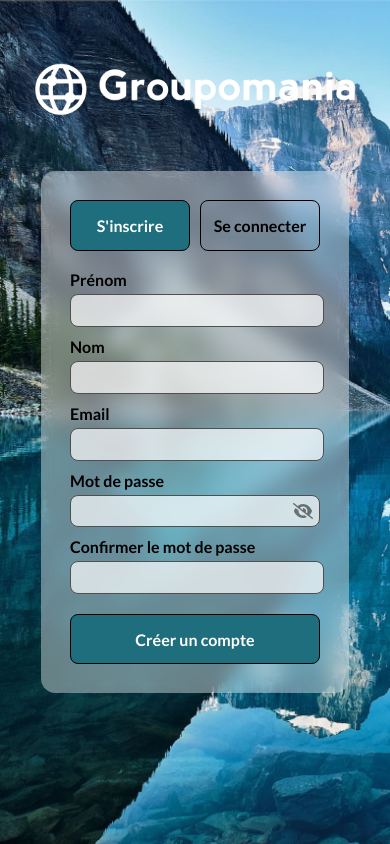
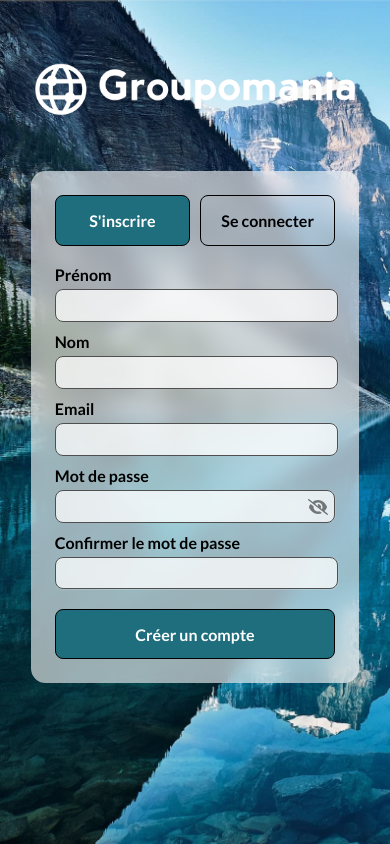
Before and after one commit to CamilleLinan/Projet-7-Groupomania-Front, a React (Create React App) app: page / in a window 390 px wide. Built offline with nearby package versions, Linux system fonts and the light colour scheme; no server answers.

Commit message:
clean scss

```diff
--- a/src/styles/main.css
+++ b/src/styles/main.css
@@ -1,3 +1,11 @@
+@media (max-width: 768px) {
+  .log_container_header_logo {
+    width: 75% !important;
+  }
+  .log_container_section {
+    width: 75% !important;
+  }
+}
 .log_container_header {
   display: flex;
   flex-direction: column;
@@ -5,14 +13,14 @@
 .log_container_header_logo {
   min-width: 320px;
   width: 50%;
-  max-width: 600px;
+  max-width: 550px;
   margin: 50px auto;
 }
 .log_container_section {
-  background-color: rgba(255, 255, 255, 0.4) !important;
   width: 50%;
   min-width: 250px;
   max-width: 600px;
+  padding: 1.5rem;
 }
 .log_container_section_header {
   display: flex;
@@ -25,17 +33,6 @@
 }
 .form_input {
   width: 99%;
-  height: 1.8rem;
-  margin-top: 5px;
-  margin-bottom: 10px;
-  border: 1px solid rgb(80, 79, 79);
-  border-radius: 0.5rem;
-  font-size: 16px;
-  background: rgba(255, 255, 255, 0.7);
-}
-.form_input:focus {
-  outline: solid #1e6e7d;
-  border-color: #1e6e7d;
 }
 
 .btn_form {
@@ -87,7 +84,7 @@ nav {
   align-items: center;
   background-color: rgba(255, 255, 255, 0.6);
   backdrop-filter: blur(15px);
-  margin: 0 -7px;
+  margin: 0 -8px;
   margin-bottom: 0;
 }
 .nav_container_logo {
@@ -179,9 +176,9 @@ nav {
   }
   .separateBox {
     margin-top: 40px !important;
-    border-top: 1px solid rgba(65, 65, 65, 0.3);
     width: 100%;
     z-index: 3;
+    border-top: 1px solid rgba(65, 65, 65, 0.3);
   }
   #file_profil {
     margin: 10px auto 0px auto !important;
@@ -191,9 +188,7 @@ nav {
   width: 80%;
   min-width: 250px;
   max-width: 950px;
-  margin: auto;
-  margin-bottom: 40px !important;
-  margin-top: 120px !important;
+  margin: 120px auto 40px auto !important;
   z-index: 10;
 }
 .profil_container_header {
@@ -210,11 +205,11 @@ nav {
   font-size: 25px;
 }
 .profil_container_update {
-  border-top: 1px solid rgba(65, 65, 65, 0.3);
   padding-top: 15px;
   width: 100%;
   display: flex;
   justify-content: space-around;
+  border-top: 1px solid rgba(65, 65, 65, 0.3);
 }
 .profil_container_update_title {
   text-align: center;
@@ -397,8 +392,8 @@ nav {
   display: flex;
   flex-direction: column;
   padding: 1rem !important;
+  background-color: rgba(255, 255, 255, 0.6) !important;
   border: 1px solid rgba(65, 65, 65, 0.3);
-  background-color: rgba(255, 255, 255, 0.6) !important;
 }
 .trending_container_newpost_header {
   display: flex;
@@ -410,29 +405,15 @@ nav {
 .trending_container_newpost_photo {
   width: 75px;
   height: 75px;
-  border: 1px solid rgba(65, 65, 65, 0.3);
   border-radius: 3rem;
   object-fit: cover;
+  border: 1px solid rgba(65, 65, 65, 0.3);
 }
 .trending_container_newpost_form {
   width: 100%;
 }
 .trending_container_newpost_form_input {
-  height: 1.8rem;
   margin-bottom: 5px;
-  color: #000000;
-  border: 1px solid rgb(80, 79, 79);
-  border-radius: 0.3rem;
-  font-size: 16px;
-  background: rgba(255, 255, 255, 0);
-  backdrop-filter: blur(30px);
-}
-.trending_container_newpost_form_input:hover {
-  filter: brightness(1.2);
-}
-.trending_container_newpost_form_input:focus {
-  outline: solid #1e6e7d;
-  border-color: #1e6e7d;
 }
 .trending_container_post {
   position: relative;
@@ -441,7 +422,6 @@ nav {
   margin: 1.5rem 0 0 0 !important;
   padding: 0 !important;
   border: 1px solid rgba(65, 65, 65, 0.3);
-  background-color: rgba(255, 255, 255, 0.7) !important;
 }
 .trending_container_post_icons {
   position: absolute;
@@ -468,13 +448,10 @@ nav {
 .trending_container_post_poster_photo {
   width: 3rem;
   height: 3rem;
-  border: 1px solid rgba(65, 65, 65, 0.3);
   border-radius: 2rem;
   object-fit: cover;
   margin-right: 0.5rem;
-}
-.trending_container_post_poster_infos {
-  margin-left: 10px;
+  border: 1px solid rgba(65, 65, 65, 0.3);
 }
 .trending_container_post_poster_infos_name {
   margin-top: 0;
@@ -532,7 +509,7 @@ nav {
   margin-top: 0.8rem;
 }
 .btn_newpost_disabled {
-  opacity: 0.5;
+  opacity: 1;
 }
 .btn_newpost_disabled:hover {
   transform: none;
@@ -592,14 +569,33 @@ button:hover {
   box-shadow: 0 0 16px rgba(0, 0, 0, 0.1803921569);
 }
 
-.bold {
-  font-family: "Lato-Bold";
-}
-
 a {
   display: block;
   color: #000000;
   text-decoration: none;
+}
+
+input {
+  height: 1.8rem;
+  margin-top: 5px;
+  margin-bottom: 10px;
+  border: 1px solid rgb(80, 79, 79);
+  border-radius: 0.5rem;
+  font-size: 16px;
+  color: #000000;
+  background: rgba(255, 255, 255, 0.7);
+  backdrop-filter: blur(30px);
+}
+input:hover {
+  filter: brightness(1.2);
+}
+input:focus {
+  outline: solid #1e6e7d;
+  border-color: #1e6e7d;
+}
+
+.bold {
+  font-family: "Lato-Bold";
 }
 
 .bg_section {
@@ -607,7 +603,7 @@ a {
   backdrop-filter: blur(10px);
   border-radius: 0.9rem;
   margin: auto;
-  padding: 1.8rem;
+  padding: 1.5rem;
 }
 
 .success {
--- a/src/styles/sass/_ConfirmModal.scss
+++ b/src/styles/sass/_ConfirmModal.scss
@@ -41,6 +41,7 @@
 
         &_section {
             padding: 0.5rem 1rem;
+
             &_message {
                 font-size: 17px;
                 text-align: center;
--- a/src/styles/sass/_Login.scss
+++ b/src/styles/sass/_Login.scss
@@ -1,4 +1,15 @@
 @import '../../styles/sass/variables';
+
+@media(max-width: 768px) {
+    .log_container {
+        &_header_logo {
+            width: 75% !important;
+        }
+
+        &_section {
+        width: 75% !important;
+    }}
+}
 
 .log_container {
     &_header {
@@ -8,16 +19,16 @@
         &_logo {
             min-width: 320px;
             width: 50%;
-            max-width: 600px;
+            max-width: 550px;
             margin: 50px auto;
         }
     }
 
     &_section {
-        background-color: $bg-form-section !important;
         width: 50%;
         min-width: 250px;
         max-width: 600px;
+        padding: 1.5rem;
 
         &_header {
             display: flex;
@@ -32,17 +43,6 @@
     margin-top: 10px;
     &_input {
         width: 99%;
-        height: 1.8rem;
-        margin-top: 5px;
-        margin-bottom: 10px;
-        border: 1px solid rgb(80, 79, 79);
-        border-radius: 0.5rem;
-        font-size: 16px;
-        background: rgba(255, 255, 255, 0.7);
-        &:focus {
-            outline: solid $primary-clr;
-            border-color: $primary-clr;
-        }
     }
 }
 
--- a/src/styles/sass/_Navbar.scss
+++ b/src/styles/sass/_Navbar.scss
@@ -29,7 +29,7 @@ nav {
     align-items: center;
     background-color: $bg-section;
     backdrop-filter: blur(15px);
-    margin: 0 -7px;
+    margin: 0 -8px;
     margin-bottom: 0;
 
     &_logo  {
--- a/src/styles/sass/main.scss
+++ b/src/styles/sass/main.scss
@@ -44,14 +44,33 @@ button {
     }
 }
 
-.bold {
-    font-family: 'Lato-Bold';
-}
-
 a {
     display: block;
     color: $text-clr;
     text-decoration: none;
+}
+
+input {
+    height: 1.8rem;
+    margin-top: 5px;
+    margin-bottom: 10px;
+    border: 1px solid rgb(80, 79, 79);
+    border-radius: 0.5rem;
+    font-size: 16px;
+    color: $text-clr;
+    background: rgba(255, 255, 255, 0.7);
+    backdrop-filter: blur(30px);
+    &:hover {
+        filter: brightness(1.2);
+    }
+    &:focus {
+        outline: solid $primary-clr;
+        border-color: $primary-clr;
+    }
+}
+
+.bold {
+    font-family: 'Lato-Bold';
 }
 
 .bg_section {
@@ -59,7 +78,7 @@ a {
     backdrop-filter: blur(10px);
     border-radius: 0.9rem;
     margin: auto;
-    padding: 1.8rem;
+    padding: 1.5rem;
 }
 
 
```
Also changed, not shown: src/styles/sass/_Profil.scss (+3 -5 lines), src/styles/sass/_Trending.scss (+8 -25 lines), src/styles/sass/_variables.scss (+9 -1 lines), 1 other file (tests, documents, lock files or other folders).
